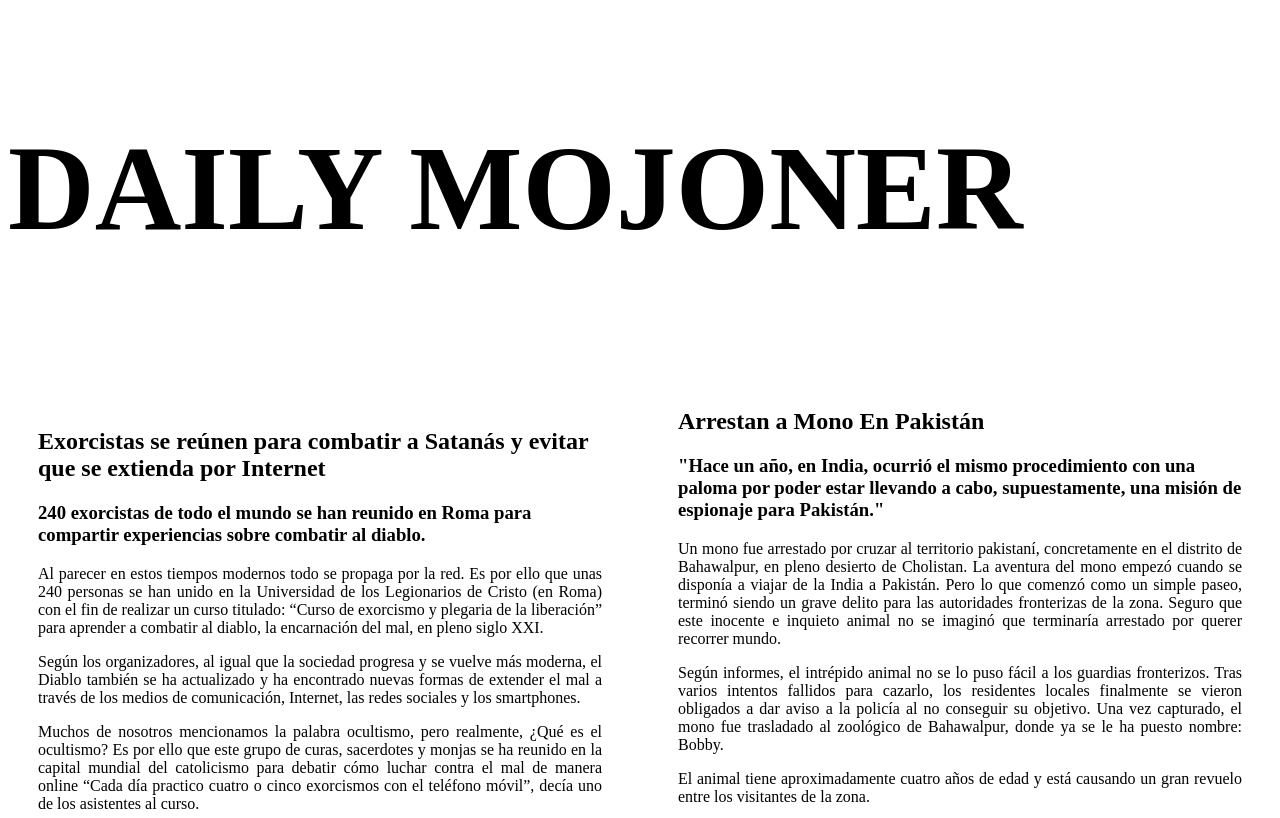
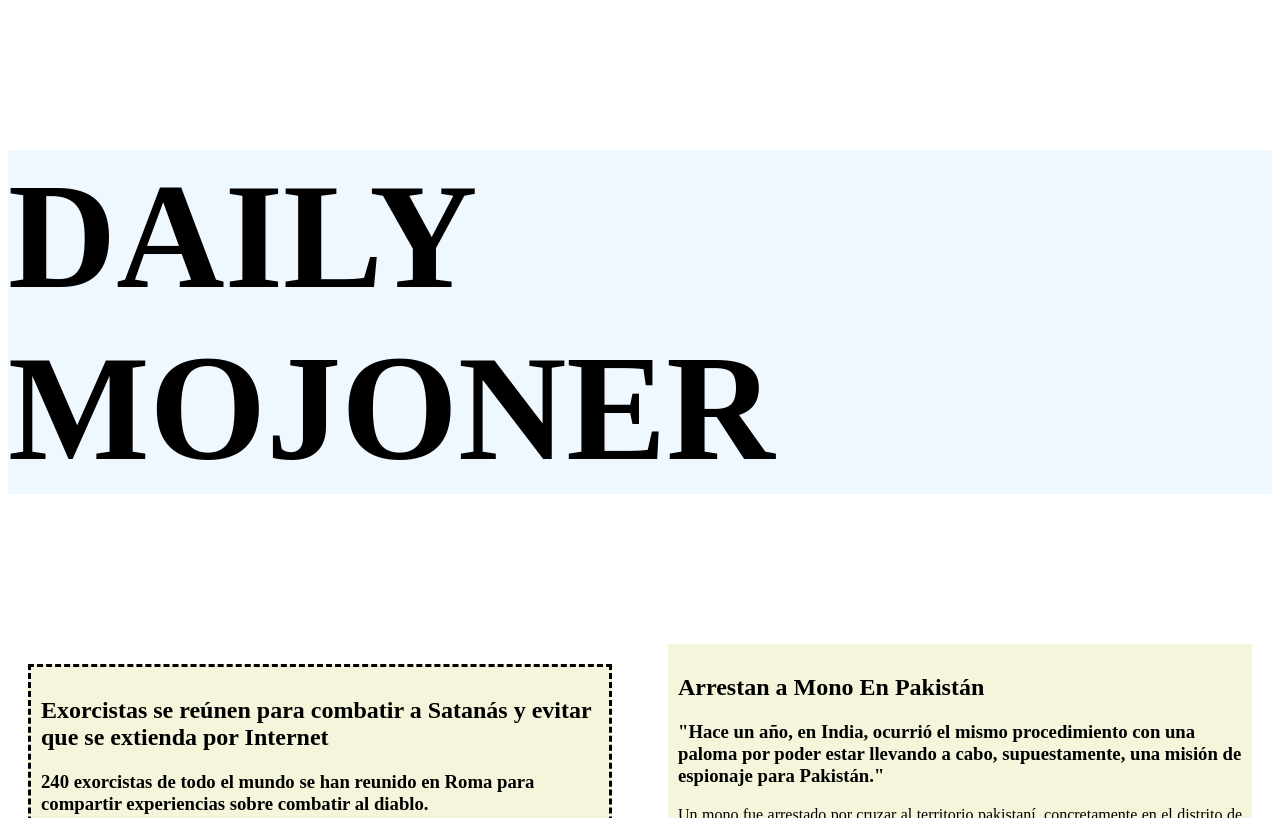
Before and after one commit to SalvaFullStack/Newspaper, a plain HTML site: page index.html in a window 1280 px wide. Shown: the top 818 px of the page. Drawn offline with Linux system fonts and the light colour scheme.

Commit message:
Update style.css

```diff
--- a/style.css
+++ b/style.css
@@ -2,39 +2,43 @@
 .titular {
 
     font-family: 'Times New Roman', Times, serif;
-    font-size: 80px;
+    font-size: 100px;
+    text-align: right;
+    background-color: aliceblue;
 
 }
 
 
 .exorcista {
-
+    border-style: dashed;
+    border-color: black;
+    background-color: beige;
     padding: 10px;
     margin: 20px;
 }
 
 .mono {
-
+    background-color: beige;
     padding: 10px;
     margin: 20px;
 }
 
 .Papanoel {
     padding: 10px;
-
+    background-color: beige;
 
 }
 
 .planta {
 
     padding: 10px;
-    margin: 20px
-
+    margin: 20px;
+    background-color: beige;
 
 }
 
 .caquita {
-
+    background-color: beige;
     padding: 10px;
     margin: 10px
 }
```
